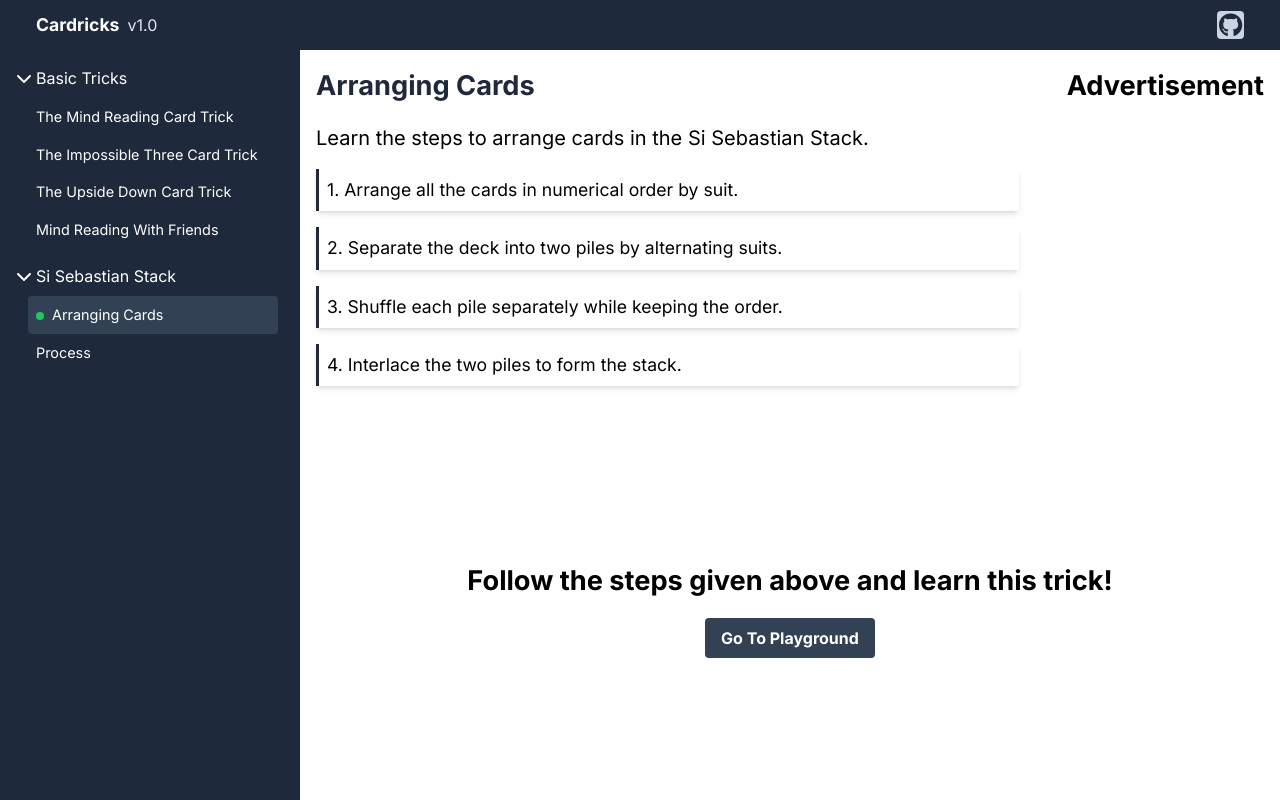
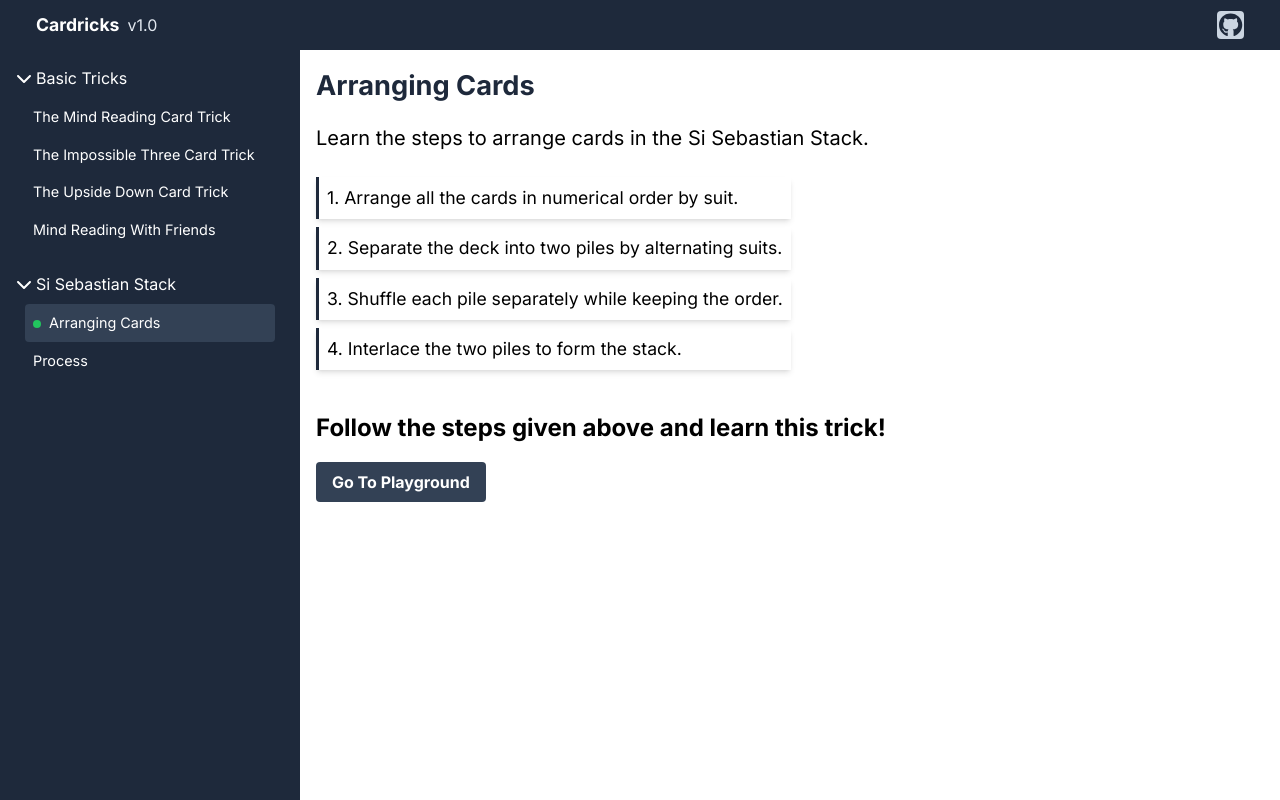
Before and after one commit to lakshyamahawar14/cardricks, a Vue app: page /si-sebastian-stack/1 in a window 1280 px wide. Built offline with nearby package versions, Linux system fonts and the light colour scheme.

Commit message:
updating menu for mobile sizes.

```diff
--- a/src/App.vue
+++ b/src/App.vue
@@ -8,7 +8,7 @@
       <div
         class="flex relative left-0 w-full h-full overflow-x-hidden"
         :style="{
-          paddingLeft: store.isSmallScreen ? '0px' : '300px',
+          paddingLeft: store.isSmallScreen ? '0' : '300px',
         }"
       >
         <router-view />
--- a/src/components/LeftMenu.vue
+++ b/src/components/LeftMenu.vue
@@ -5,10 +5,14 @@
       display: store.isSmallScreen && !store.isMenuOpen ? 'none' : 'flex',
     }"
   >
-    <div class="text-white flex flex-col">
-      <div v-for="chapter in chapters" :key="chapter.title" class="mb-4">
+    <div class="text-white flex flex-col w-full">
+      <div
+        v-for="chapter in chapters"
+        :key="chapter.title"
+        class="flex items-center justify-center cursor-pointer flex-col w-full mb-4"
+      >
         <div
-          class="flex items-center cursor-pointer text-[1rem]"
+          class="flex justify-start items-center text-[1rem] w-full"
           @click="toggleChapter(chapter)"
         >
           <FontAwesomeIcon
@@ -17,7 +21,10 @@
           />
           <p>{{ chapter.title }}</p>
         </div>
-        <div v-if="chapter.expanded" class="flex flex-col mt-2">
+        <div
+          v-if="chapter.expanded"
+          class="flex justify-center items-center flex-col py-2"
+        >
           <div
             v-for="link in chapter.links"
             :key="link.text"
--- a/src/views/BasicTricks.vue
+++ b/src/views/BasicTricks.vue
@@ -1,35 +1,23 @@
 <template>
-  <div id="trickdiv" class="flex flex-wrap justify-center items-start gap-4">
-    <div class="flex flex-col lg:flex-row gap-4 w-full">
-      <div class="p-4 flex-1" :id="currentLinkId">
-        <h1 class="text-[1.7rem] font-bold text-slate-800">
+  <div id="basicTricksDiv" class="p-4">
+    <div class="flex justify-center flex-col items-start">
+      <h1 class="text-[1.7rem] font-bold text-slate-800" :id="currentLinkId">
         {{ currentLink?.text }}
       </h1>
       <h2 class="text-[1.25rem] my-4">{{ currentLink?.description }}</h2>
-        <div class="space-y-4">
+      <div class="">
         <p
           v-for="(step, index) in currentLink?.steps"
           :key="step"
-            class="text-[1.1rem] p-2 border-l-[3px] border-[rgb(30,41,59)] shadow-md"
+          class="text-[1.1rem] p-2 border-l-[3px] border-[rgb(30,41,59)] my-2 shadow-md"
         >
           {{ index + 1 }}. {{ step }}
         </p>
       </div>
     </div>
 
-      <div
-        class="relative flex flex-2 lg:flex-col p-4 justify-center items-center"
-      >
-        <div
-          class="h-full flex justify-center items-start text-[1.7rem] font-bold"
-        >
-          <p>Advertisement</p>
-        </div>
-      </div>
-    </div>
-
-    <div class="flex justify-evenly items-center flex-col w-full p-4 py-6">
-      <h2 class="text-[1.7rem] font-bold mb-4">
+    <div class="flex justify-center flex-col items-start py-4">
+      <h2 class="text-[1.5rem] font-bold py-4">
         Follow the steps given above and learn this trick!
       </h2>
       <button
@@ -167,9 +155,11 @@ onMounted(() => {
 });
 
 function scrollToElement() {
-  const element = document.getElementById("trickdiv");
+  const element = document.getElementById("basicTricksDiv");
   if (element) {
     element.scrollIntoView();
   }
 }
 </script>
+
+<style scoped></style>
--- a/src/views/Home.vue
+++ b/src/views/Home.vue
@@ -1,16 +1,16 @@
 <template>
   <div id="homediv" class="p-4">
-    <div>
+    <div class="flex justify-center flex-col items-start py-4">
       <h1
         class="text-[2rem] font-bold pl-4 pb-4 border-l-[3px] border-b-[3px] rounded-bl-[10px] border-[rgb(30,41,59)] text-slate-800"
       >
         Welcome to Cardricks!
       </h1>
-      <h2 class="text-[1.4rem] my-2 text-center mt-4">
+      <h2 class="text-[1.4rem] my-4 text-center">
         At Cardricks, you can learn card tricks and perform their right inside
         your browser.
       </h2>
-      <p class="text-[1.2rem] p-2">
+      <p class="text-[1.2rem] text-justify py-4">
         Dive into the learning of some cards magic tricks performed by well
         known magicians all over the world. These tricks are compiled from all
         over the internet. There are playgrounds for each trick where you can
@@ -19,9 +19,9 @@
         any trick name in order to expand or shrink it. You can click on any
         sublink inside a trick in order to jump to that.
       </p>
-      <p class="text-[1.2rem] p-2">Happy Learning!</p>
+      <p class="text-[1.2rem] py-4">Happy Learning!</p>
     </div>
-    <div class="flex justify-center flex-col items-center my-4">
+    <div class="flex justify-center flex-col items-center py-4">
       <p class="font-bold text-[1.7rem] my-2 text-slate-800">
         Learn The Tricks!
       </p>
--- a/src/views/Playground.vue
+++ b/src/views/Playground.vue
@@ -1,6 +1,6 @@
 <template>
   <div
-    class="relative bg-white shadow-inner border-[2px] rounded-xl p-4 h-full lg:h-[calc(100vh-50px)] w-[calc(100vw-300px)] lg:w-[calc(100vw-300px)] flex justify-center items-center z-[10] overflow-hidden"
+    class="relative bg-white shadow-inner border-[2px] rounded-xl p-4 h-full w-full flex justify-center items-center z-[10] overflow-hidden"
     id="playground"
   >
     <div class="absolute top-2 right-2 flex space-x-2">
--- a/src/views/SiSebastianStack.vue
+++ b/src/views/SiSebastianStack.vue
@@ -1,35 +1,23 @@
 <template>
-  <div id="trickdiv" class="flex flex-wrap justify-center items-start gap-4">
-    <div class="flex flex-col lg:flex-row gap-4 w-full">
-      <div class="p-4 flex-1" :id="currentLinkId">
-        <h1 class="text-[1.7rem] font-bold text-slate-800">
+  <div id="siSebastianStackDiv" class="p-4">
+    <div class="flex justify-center flex-col items-start">
+      <h1 class="text-[1.7rem] font-bold text-slate-800" :id="currentLinkId">
         {{ currentLink?.text }}
       </h1>
       <h2 class="text-[1.25rem] my-4">{{ currentLink?.description }}</h2>
-        <div class="space-y-4">
+      <div class="">
         <p
           v-for="(step, index) in currentLink?.steps"
           :key="step"
-            class="text-[1.1rem] p-2 border-l-[3px] border-[rgb(30,41,59)] shadow-md"
+          class="text-[1.1rem] p-2 border-l-[3px] border-[rgb(30,41,59)] my-2 shadow-md"
         >
           {{ index + 1 }}. {{ step }}
         </p>
       </div>
     </div>
 
-      <div
-        class="relative flex flex-2 lg:flex-col p-4 justify-center items-center"
-      >
-        <div
-          class="h-full flex justify-center items-start text-[1.7rem] font-bold"
-        >
-          <p>Advertisement</p>
-        </div>
-      </div>
-    </div>
-
-    <div class="flex justify-evenly items-center flex-col w-full p-4 py-6">
-      <h2 class="text-[1.7rem] font-bold mb-4">
+    <div class="flex justify-center flex-col items-start py-4">
+      <h2 class="text-[1.5rem] font-bold py-4">
         Follow the steps given above and learn this trick!
       </h2>
       <button
@@ -47,6 +35,9 @@
 import { onMounted, ref, watch } from "vue";
 import { useRoute } from "vue-router";
 import { setActiveLink } from "../store";
+import { useRouter } from "vue-router";
+
+const router = useRouter();
 
 const route = useRoute();
 
@@ -100,20 +91,20 @@ watch(
   }
 );
 
-const goToPlayground = () => {};
-
-onMounted(() => {
-  scrollToElement();
-});
+const goToPlayground = () => {
+  router.push({ path: "/playground" });
+};
 
 onMounted(() => {
   scrollToElement();
 });
 
 function scrollToElement() {
-  const element = document.getElementById("trickdiv");
+  const element = document.getElementById("siSebastianStackDiv");
   if (element) {
     element.scrollIntoView();
   }
 }
 </script>
+
+<style scoped></style>
```
Lines whose indentation alone changed are shown as unchanged.
